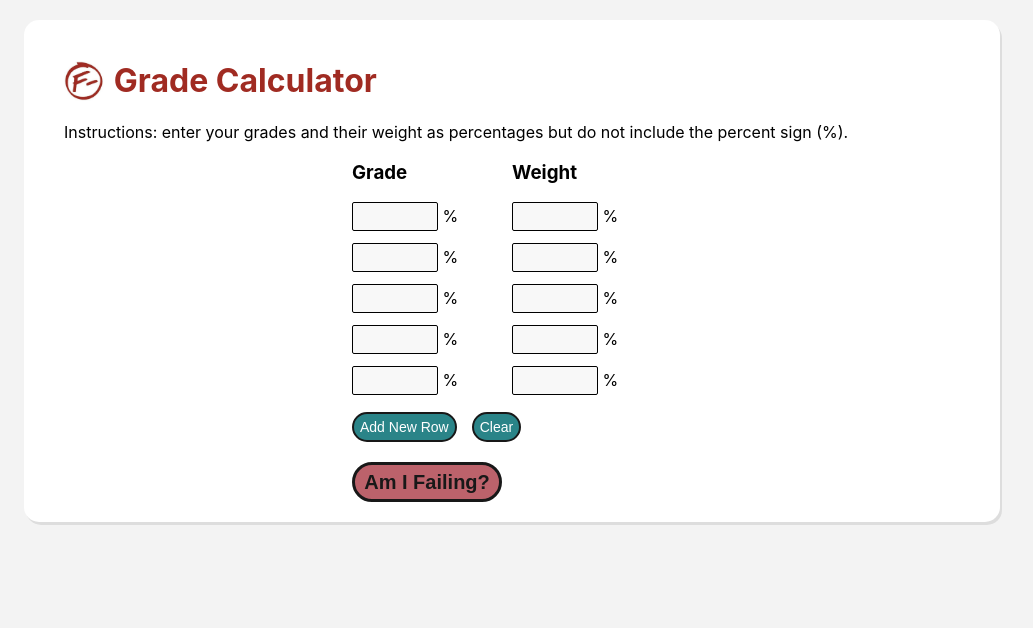
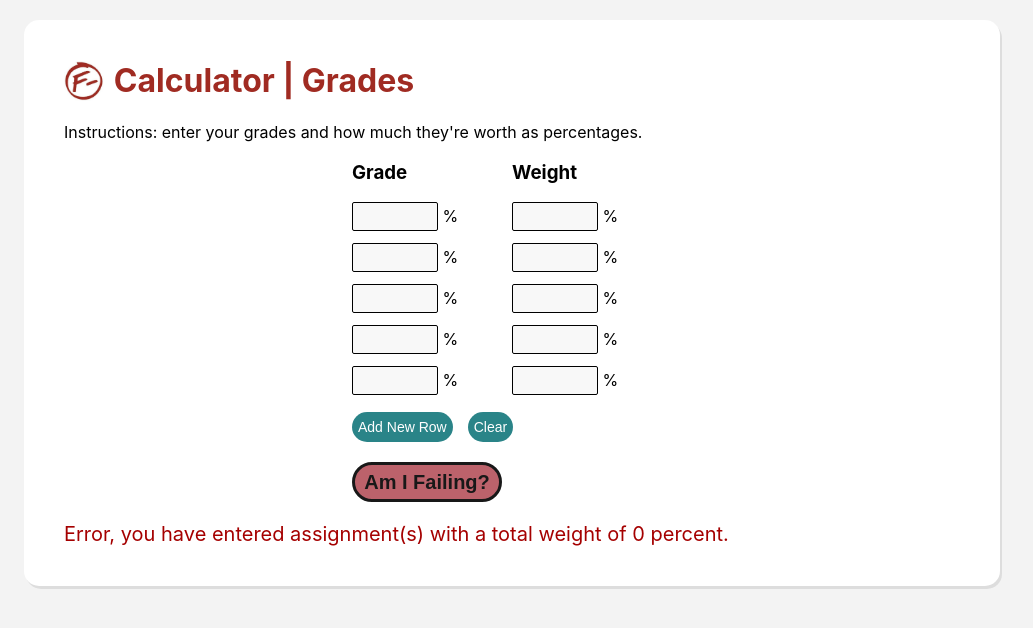
Before and after one commit to edzwong/grade-calculator, a React (Create React App) app: page / in a window 1280 px wide. Shown: the top 628 px of the page, without its empty margins (128-1161 px from the left). Built offline with nearby package versions, Linux system fonts and the light colour scheme; the HTML template or start-up script is replaced by a standard one.

Commit message:
Display results on the screen

```diff
--- a/public/index.html
+++ b/public/index.html
@@ -11,7 +11,7 @@
     />
     <link rel="apple-touch-icon" href="logo160.png" />
     <link rel="manifest" href="%PUBLIC_URL%/manifest.json" />
-    <title>Grade Calculator</title>
+    <title>Are You Failing?</title>
   </head>
   <body>
     <noscript>You need to enable JavaScript to run this app.</noscript>
--- a/src/components/EntryTable/EntryTable.css
+++ b/src/components/EntryTable/EntryTable.css
@@ -4,7 +4,7 @@
     font-size: 14px;
     height: 30px;
     border-radius: 15px;
-    border: solid 2px black;
+    border: none;
     color: white;
     background: #14777c;
 }
--- a/src/components/EntryTable/EntryTable.js
+++ b/src/components/EntryTable/EntryTable.js
@@ -35,7 +35,12 @@ class EntryTable extends React.Component {
             average += entry.grade * (entry.weight / 100);
             weight += parseInt(entry.weight) || 0;
         };
-        this.props.handleAverage(average.toFixed(2), weight);
+        if (weight !== 0) {
+            var weightedAverage = (average/(weight/100)).toFixed(2);
+            this.props.handleAverage(weightedAverage, weight);
+        } else {
+            this.props.handleAverage(0, 0);
+        }
     }
 
     clear = () => {
--- /dev/null
+++ b/src/components/Logo/Logo.css
@@ -0,0 +1,13 @@
+.logo {
+    display: flex;
+    align-items: center;
+}
+
+img {
+    height: 40px;
+    margin-right: 10px;
+}
+
+h1 {
+    color: rgb(160,43,34);
+}
--- /dev/null
+++ b/src/components/Logo/Logo.js
@@ -0,0 +1,24 @@
+import React from 'react';
+
+import './Logo.css';
+import logo from '../../images/f-img.jpeg';
+
+const Logo = ({type}) => {
+    if (type === "grade") {
+        return (
+            <div className="logo">
+                    <img src={logo} alt="F-"/>
+                    <h1>Calculator | Grades</h1>
+            </div>
+        )
+    } else {
+        return (
+            <div className="logo">
+                    <img src={logo} alt="F-"/>
+                    <h1>Calculator | GPA</h1>
+            </div>
+        )
+    }
+}
+
+export default Logo;
--- /dev/null
+++ b/src/components/Result/Result.css
@@ -0,0 +1,7 @@
+.result {
+    font-size: 20px;
+}
+
+.red {
+    color: rgb(165, 0, 0);
+}
--- /dev/null
+++ b/src/components/Result/Result.js
@@ -0,0 +1,25 @@
+import React from 'react';
+
+import './Result.css';
+
+const Result = ({ average, weight }) => {
+    var name = "result red";
+    if (weight !== 0) {
+        var message;
+        if (average < 50) {
+            message = "Yikes.";
+        } else {
+            message = "Congrats you're not failing!"
+            name = "result";
+        }
+        return (
+            <p className={name}>{message} You have an average of {average} on assignment(s) worth {weight} percent of your grade.</p>
+        );
+    } else {
+        return (
+            <p className={name}>Error, you have entered assignment(s) with a total weight of 0 percent.</p>
+        );
+    }
+}
+
+export default Result;
--- a/src/pages/GradeCalculator.css
+++ b/src/pages/GradeCalculator.css
@@ -6,20 +6,6 @@
     border-radius: 15px;
     background: white;
     box-shadow: 2px 3px rgba(209, 209, 209, 0.63);
-}
-
-.logo {
-    display: flex;
-    align-items: center;
-}
-
-img {
-    height: 40px;
-    margin-right: 10px;
-}
-
-h1 {
-    color: rgb(160,43,34);
 }
 
 .table {
--- a/src/pages/GradeCalculator.js
+++ b/src/pages/GradeCalculator.js
@@ -1,13 +1,14 @@
 import React from 'react';
 import EntryTable from '../components/EntryTable/EntryTable';
+import Logo from '../components/Logo/Logo';
+import Result from '../components/Result/Result';
 
 import './GradeCalculator.css';
-import logo from '../images/f-img.jpeg';
 
 class GradeCalculator extends React.Component {
     state = {
         average: 0,
-        weight: 0
+        weight: 0,
     }
 
     getAverage = (average, weight) => {
@@ -17,28 +18,20 @@ class GradeCalculator extends React.Component {
         })
     }
 
-    printAverage = () => {
-        if ((this.state.weight !== 0)) {
-            console.log(this.state.average + " " + this.state.weight);
-        }
-    }
-
     render() {
         return (
             <div className="gradeCalculator">
-                <div className="logo">
-                    <img src={logo} alt="F-"/>
-                    <h1>Grade Calculator</h1>
-                </div>
-                <span>Instructions: enter your grades and their weight as percentages but do not include the percent sign (%). </span>
+                <Logo type="grade"/>
+                <span>Instructions: enter your grades and how much they're worth as percentages. </span>
                 <div className="table">
                     <div className="columnHeaders">
                         <h3 className="header">Grade</h3>
                         <h3 className="header">Weight</h3>
                     </div>
                     <EntryTable handleAverage={this.getAverage} />
-                    <button id="averageButton" onClick={this.printAverage}>Am I Failing?</button>
+                    <button id="averageButton">Am I Failing?</button>
                 </div>
+                <Result average={this.state.average} weight={this.state.weight}/>
             </div>
         );
     }
```
